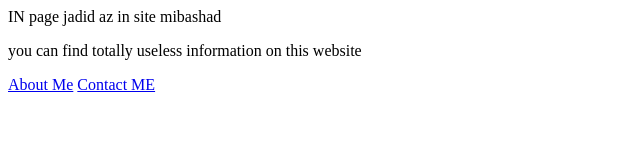
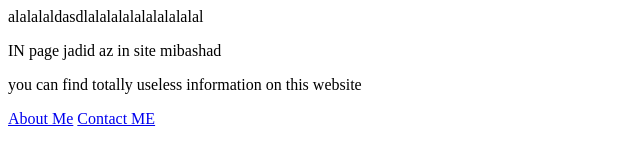
Before and after one commit to fathiashtiyani/mygittest, a plain HTML site: page index.html in a window 1280 px wide. Shown: the whole page, without its empty margins (0-640 px from the left). Drawn offline with Linux system fonts and the light colour scheme.

Commit message:
edit index.html

```diff
--- a/index.html
+++ b/index.html
@@ -1,6 +1,7 @@
 <html>
 <head>
 	<title>	My Homepage </title>
+	<p> alalalaldasdlalalalalalalalalalal </p>
 	<p> IN page jadid az in site mibashad </p>
         <p> you can find totally useless information on this website </p>
 	<a href="abouteme.html">About Me</a>
```
